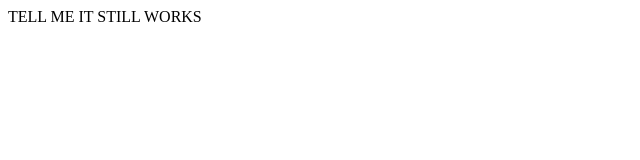
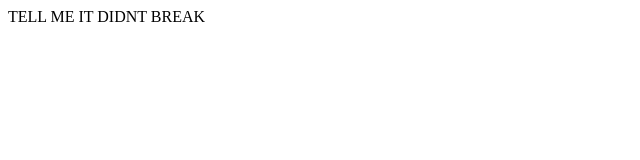
Before and after one commit to alisazhou/wutwatch, a React app in the folder frontend/: page / in a window 1280 px wide. Shown: the top 160 px of the page, without its empty margins (0-640 px from the left). Built offline with nearby package versions, Linux system fonts and the light colour scheme; the HTML template or start-up script is replaced by a standard one.

Commit message:
tooling sux

```diff
--- a/frontend/package.json
+++ b/frontend/package.json
@@ -17,12 +17,15 @@
     "redux-saga": "^0.14.4"
   },
   "devDependencies": {
+    "babel-cli": "^6.26.0",
     "babel-core": "^6.23.1",
+    "babel-jest": "^21.2.0",
     "babel-loader": "^6.3.2",
     "babel-plugin-transform-class-properties": "^6.23.0",
     "babel-plugin-transform-decorators-legacy": "^1.3.4",
     "babel-plugin-transform-object-rest-spread": "^6.26.0",
     "babel-plugin-transform-runtime": "^6.23.0",
+    "babel-polyfill": "^6.26.0",
     "babel-preset-env": "^1.6.1",
     "babel-preset-es2015": "^6.22.0",
     "babel-preset-react": "^6.23.0",
@@ -35,7 +38,7 @@
     "redux-devtools": "^3.3.2",
     "style-loader": "^0.16.1",
     "url-loader": "^0.5.8",
-    "webpack": "^2.3.2",
+    "webpack": "^2.7.0",
     "webpack-cleanup-plugin": "^0.5.1",
     "webpack-dev-server": "^2.4.1"
   },
--- /dev/null
+++ b/frontend/src/app.jsx
@@ -0,0 +1,17 @@
+import React from 'react';
+import { Provider } from 'react-redux';
+
+import store from './state/store';
+
+
+class App extends React.Component {
+    render() {
+        return (
+            <Provider store={store}>
+                <div>TELL ME IT DIDNT BREAK</div>
+            </Provider>
+        );
+    }
+}
+
+export default App;
--- a/frontend/src/index.jsx
+++ b/frontend/src/index.jsx
@@ -1,8 +1,10 @@
 import React from 'react';
 import ReactDOM from 'react-dom';
 
+import App from './app';
+
 
 ReactDOM.render(
-  <div>TELL ME IT STILL WORKS</div>,
-  document.getElementById('reactApp')
+    <App />,
+    document.getElementById('reactApp')
 );
--- /dev/null
+++ b/frontend/src/state/store.js
@@ -0,0 +1,12 @@
+import { createStore, combineReducers, applyMiddleware } from 'redux';
+import logger from 'redux-logger';
+
+
+const reducers = combineReducers({});
+
+const store = createStore(
+    reducers,
+    applyMiddleware(logger)
+);
+
+export default store;
--- a/frontend/webpack.config.js
+++ b/frontend/webpack.config.js
@@ -4,7 +4,7 @@ var ExtractTextPlugin = require('extract-text-webpack-plugin');
 
 
 module.exports = {
-  entry: [ './src/index.jsx' ],
+  entry: ['./src/index.jsx'],
   output: {
     path: path.resolve('../static/'),
     filename: 'bundle.js',
@@ -14,7 +14,7 @@ module.exports = {
   module: {
     loaders: [
       {
-        test: /\.jsx?$/,
+        test: /\.jsx?/,
         loader: 'babel-loader',
         exclude: /node_modules/,
         options: {
@@ -24,6 +24,8 @@ module.exports = {
       },
     ],
   },
-  plugins: [
-  ],
+  resolve: {
+    modules: ['node_modules'],
+    extensions: ['.js', '.jsx'],
+  },
 };
```
Also changed, not shown: 1 other file (tests, documents, lock files or other folders).
